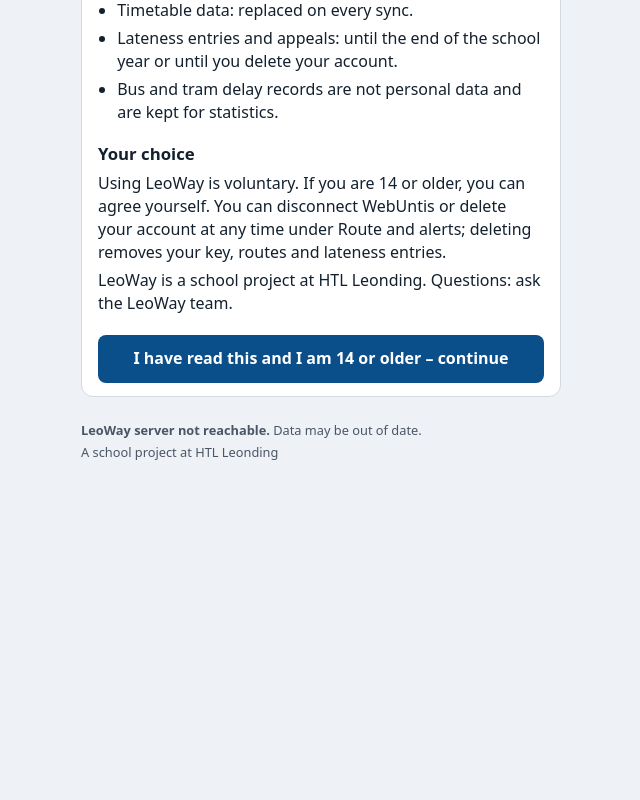
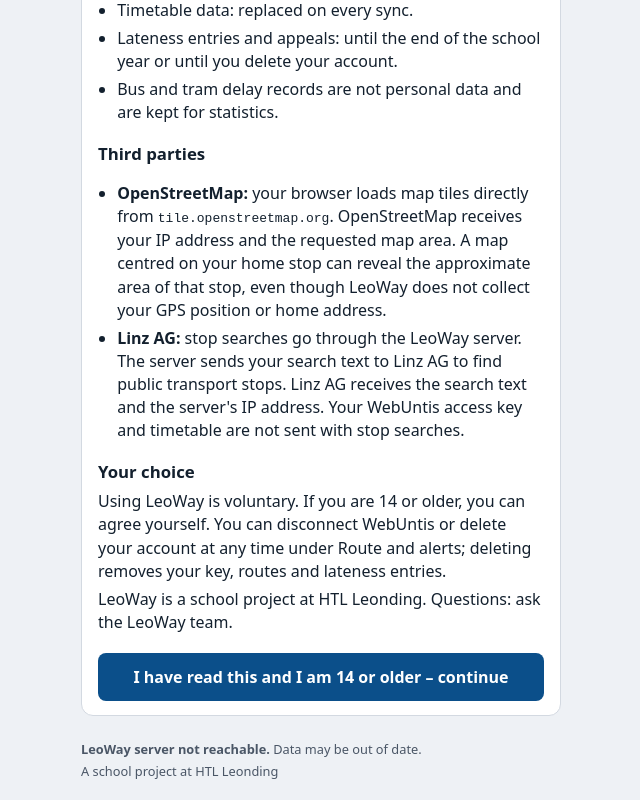
Before and after one commit to LPuehringerStudent/LeoWay, an Angular app in the folder frontend/: page /connect in a window 1280 px wide. Shown: the part 1032-1832 px from the top of the page, without its empty margins (319-959 px from the left). Before the commit the page ends 1514 px from the top, so only its background shows below. Built offline with nearby package versions, Linux system fonts and the light colour scheme; no server answers.

Commit message:
fix(privacy): explain map and stop-search data sharing (#60)

```diff
--- a/frontend/src/app/privacy/privacy-info.html
+++ b/frontend/src/app/privacy/privacy-info.html
@@ -32,6 +32,17 @@
   <li>Bus and tram delay records are not personal data and are kept for statistics.</li>
 </ul>
 
+<h2>Third parties</h2>
+<ul>
+  <li><strong>OpenStreetMap:</strong> your browser loads map tiles directly from
+    <code>tile.openstreetmap.org</code>. OpenStreetMap receives your IP address and the requested map area.
+    A map centred on your home stop can reveal the approximate area of that stop, even though LeoWay
+    does not collect your GPS position or home address.</li>
+  <li><strong>Linz AG:</strong> stop searches go through the LeoWay server. The server sends your search
+    text to Linz AG to find public transport stops. Linz AG receives the search text and the server's IP
+    address. Your WebUntis access key and timetable are not sent with stop searches.</li>
+</ul>
+
 <h2>Your choice</h2>
 <p>Using LeoWay is voluntary. If you are 14 or older, you can agree yourself. You can disconnect WebUntis or
   delete your account at any time under Route and alerts; deleting removes your key, routes and lateness
--- a/frontend/src/app/route/route-editor.html
+++ b/frontend/src/app/route/route-editor.html
@@ -14,6 +14,6 @@
     <div><label for="walk-school">Walk to school</label><div class="number"><input id="walk-school" type="number" inputmode="numeric" min="0" max="60" step="1" required formControlName="walkToSchoolMinutes" [attr.aria-invalid]="submitted() && form.controls.walkToSchoolMinutes.invalid"/><span aria-hidden="true">min</span></div></div>
   </div>
   <div class="buffer"><div><label for="buffer">Extra buffer</label><p id="buffer-help">Suggested: 10 minutes.</p></div><div class="number"><input id="buffer" type="number" inputmode="numeric" min="0" max="30" step="1" required formControlName="bufferMinutes" aria-describedby="buffer-help" [attr.aria-invalid]="submitted() && form.controls.bufferMinutes.invalid"/><span aria-hidden="true">min</span></div></div>
-  <p class="privacy-note"><span aria-hidden="true">◇</span> Only stop IDs and times are saved. No home address or GPS location.</p>
+  <p class="privacy-note"><span aria-hidden="true">◇</span> Only stop IDs and times are saved. Map requests share your IP address and map area with OpenStreetMap. <a routerLink="/privacy">Privacy details</a></p>
   <div class="form-actions"><button class="save" type="submit" [disabled]="busy()">{{ busy() ? 'Saving…' : route() ? 'Save changes' : 'Save this route' }} <span aria-hidden="true">→</span></button><button class="cancel" type="button" (click)="cancelled.emit()" [disabled]="busy()">Cancel</button></div>
 </form>
--- a/frontend/src/app/route/route-editor.ts
+++ b/frontend/src/app/route/route-editor.ts
@@ -2,6 +2,7 @@ import { HttpErrorResponse } from '@angular/common/http';
 import { Component, DestroyRef, ElementRef, inject, input, OnInit, output, signal, viewChild } from '@angular/core';
 import { takeUntilDestroyed } from '@angular/core/rxjs-interop';
 import { FormBuilder, ReactiveFormsModule, Validators } from '@angular/forms';
+import { RouterLink } from '@angular/router';
 import { firstValueFrom } from 'rxjs';
 import { RoutesApi, SavedRoute } from '../core/routes-api';
 import { Stop, StopsApi } from '../core/stops-api';
@@ -17,7 +18,7 @@ export interface RoutePreview {
 
 @Component({
   selector: 'app-route-editor',
-  imports: [ReactiveFormsModule, StopPicker],
+  imports: [ReactiveFormsModule, StopPicker, RouterLink],
   templateUrl: './route-editor.html',
   styleUrl: './route-editor.css',
 })
```
Also changed, not shown: 1 other file (tests, documents, lock files or other folders).
